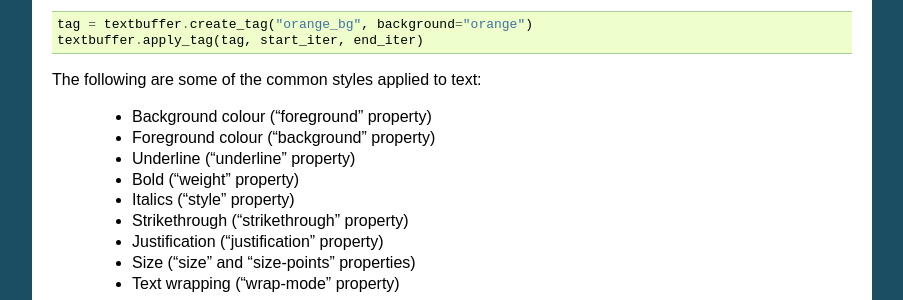
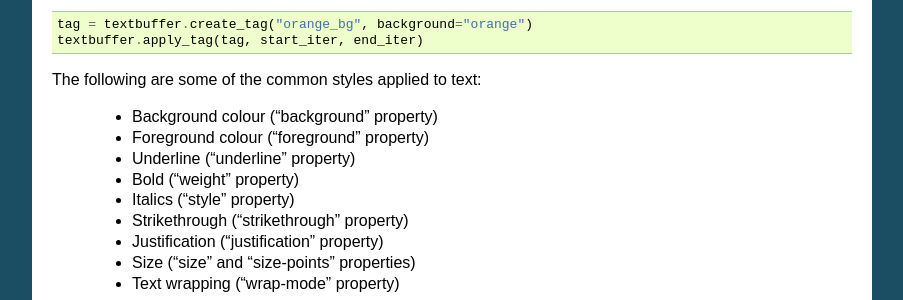
Before and after one commit to sebp/PyGObject-Tutorial, a Sphinx documentation site: the page built from source/textview.txt, in a window 1280 px wide and 900 px high, scrolled down 1360 px. Shown: the part 152-452 px from the top of the window, without its empty margins (198-1101 px from the left). Built offline with Sphinx 7.4.7, drawn with Linux system fonts in a browser that asks for light colours.

Commit message:
Minor fixes to textview.txt

```diff
--- a/source/textview.txt
+++ b/source/textview.txt
@@ -98,8 +98,8 @@ and :meth:`Gtk.TextBuffer.apply_tag`::
 
 The following are some of the common styles applied to text:
 
-    * Background colour ("foreground" property)
-    * Foreground colour ("background" property)
+    * Background colour ("background" property)
+    * Foreground colour ("foreground" property)
     * Underline ("underline" property)
     * Bold ("weight" property)
     * Italics ("style" property)
```
